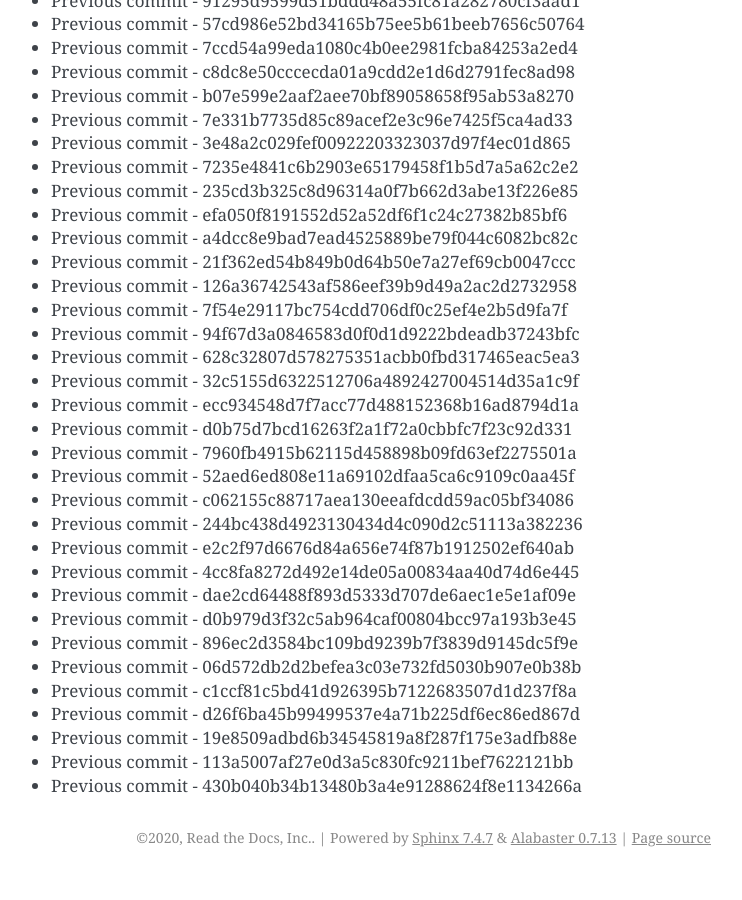
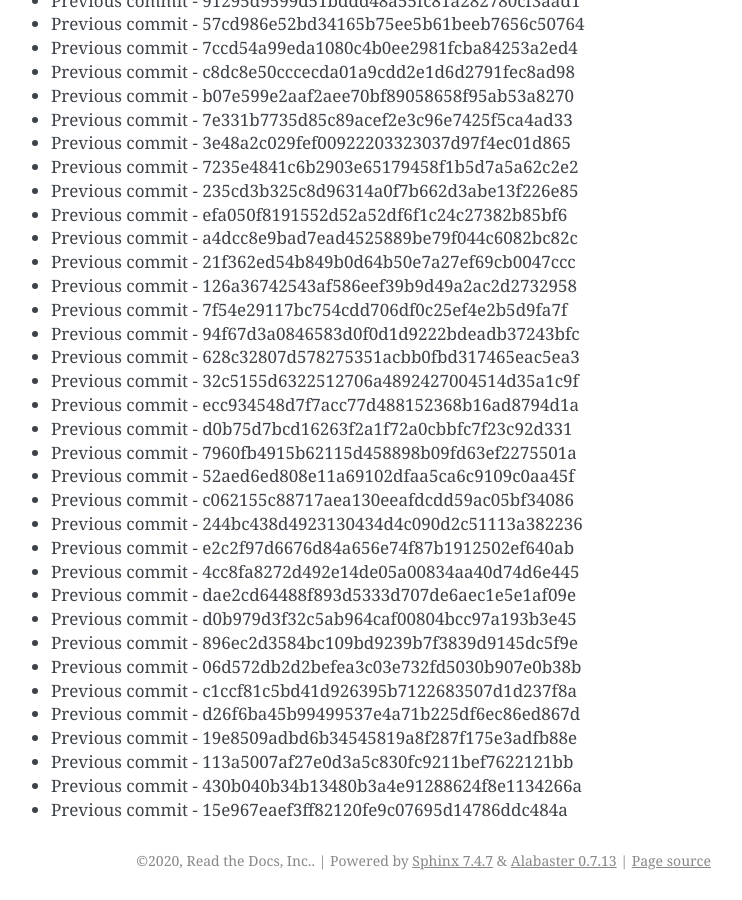
Before and after one commit to readthedocs/rtd-git-stresstest, a Sphinx documentation site: the page built from docs/updates.rst, in a window 1280 px wide and 900 px high, scrolled down 76924 px. Shown: the whole window, without its empty margins (399-1141 px from the left). Built offline with Sphinx 7.4.7, drawn with Linux system fonts in a browser that asks for light colours; before the commit the page ends 77801 px from its top, so only the background shows below that.

Commit message:
Generating commit from previous: 15e967eaef3ff82120fe9c07695d14786ddc484a

```diff
--- a/docs/updates.rst
+++ b/docs/updates.rst
@@ -3264,3 +3264,4 @@ It can be tested for any performance characteristics.
 * Previous commit - 19e8509adbd6b34545819a8f287f175e3adfb88e
 * Previous commit - 113a5007af27e0d3a5c830fc9211bef7622121bb
 * Previous commit - 430b040b34b13480b3a4e91288624f8e1134266a
+* Previous commit - 15e967eaef3ff82120fe9c07695d14786ddc484a
```
